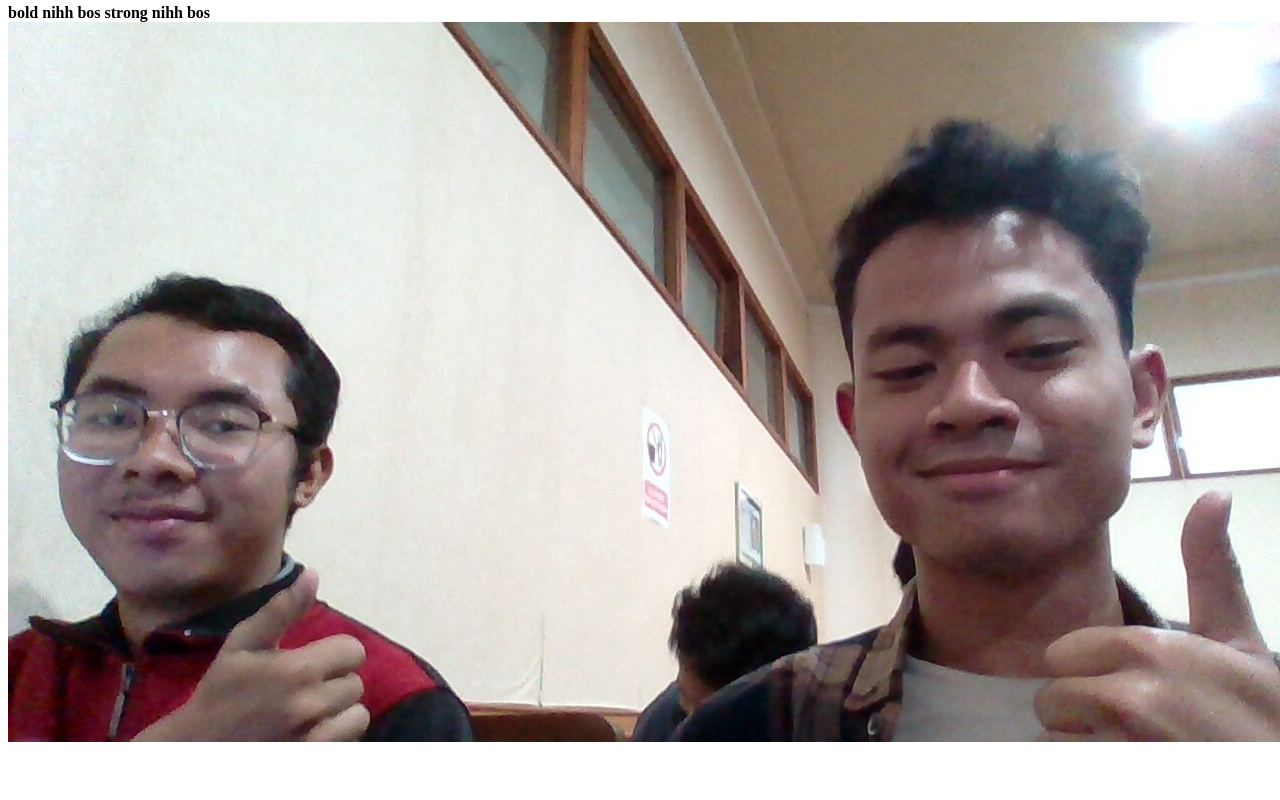
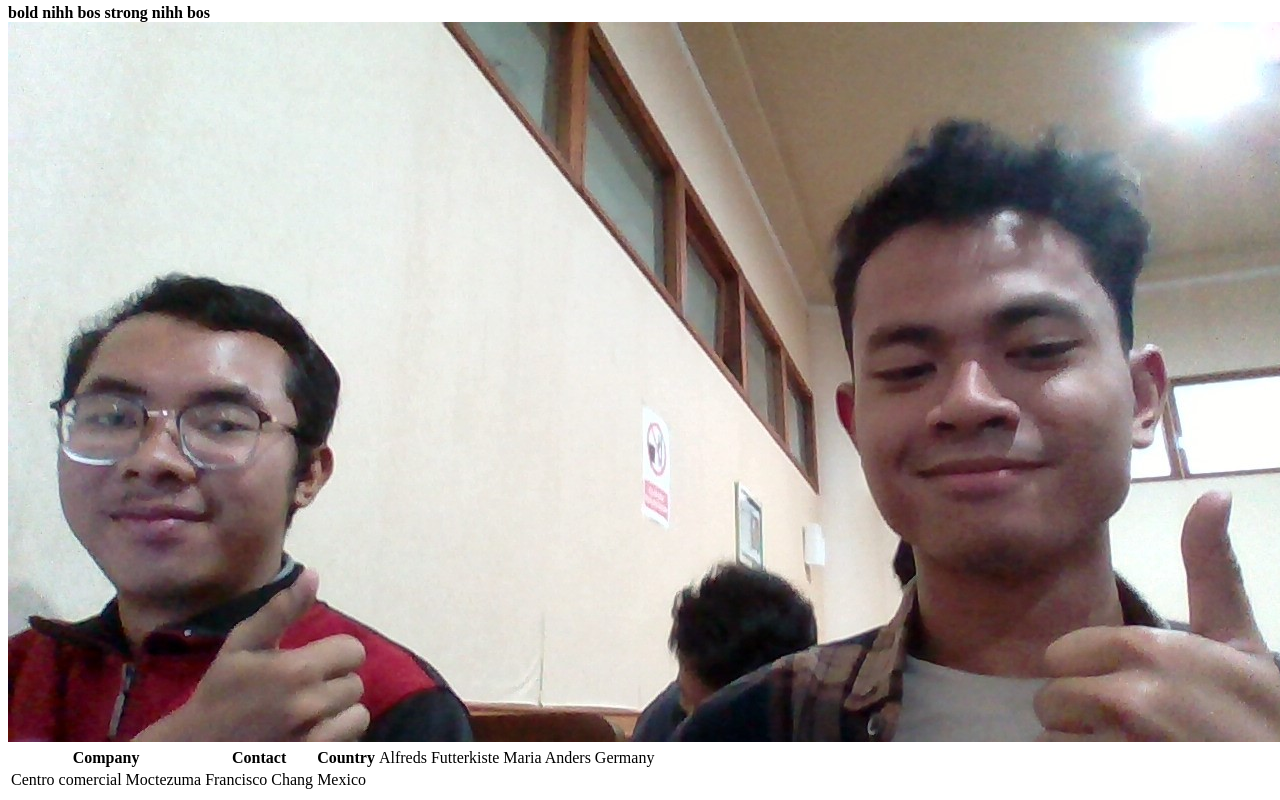
Before and after one commit to ihsankhwaritsmi/web-programming-pweb-g, a plain HTML site: page index.html in a window 1280 px wide. Shown: the part 708-1508 px from the top of the page. Before the commit the page ends 1462 px from the top, so only its background shows below. Drawn offline with Linux system fonts and the light colour scheme.

Commit message:
adding table

```diff
--- a/index.html
+++ b/index.html
@@ -35,6 +35,22 @@
 
 
     <img src="foto.jpg" >
+
+    <table>
+        <tr>
+          <th>Company</th>
+          <th>Contact</th>
+          <th>Country</th>
+          <td>Alfreds Futterkiste</td>
+          <td>Maria Anders</td>
+          <td>Germany</td>
+        </tr>
+        <tr>
+          <td>Centro comercial Moctezuma</td>
+          <td>Francisco Chang</td>
+          <td>Mexico</td>
+        </tr>
+      </table>
     <!-- <h1>WEEYYYYYYYYY </h1>
     <p>p inpo ini <i>kodkaoskdosdkoas</i> wkwkwk da dsd asd sad <small>aokdoaskdoaskdoasasd</small> asd sda sdsa das dsda d sd okdoaskdoakosad sdasdpkasdkosadksodkaosdkoskdoasdkasdkooks</p>
     <div style="text-align: center;">Idk but this is a div</div>
```
Also changed, not shown: 1 other file.
